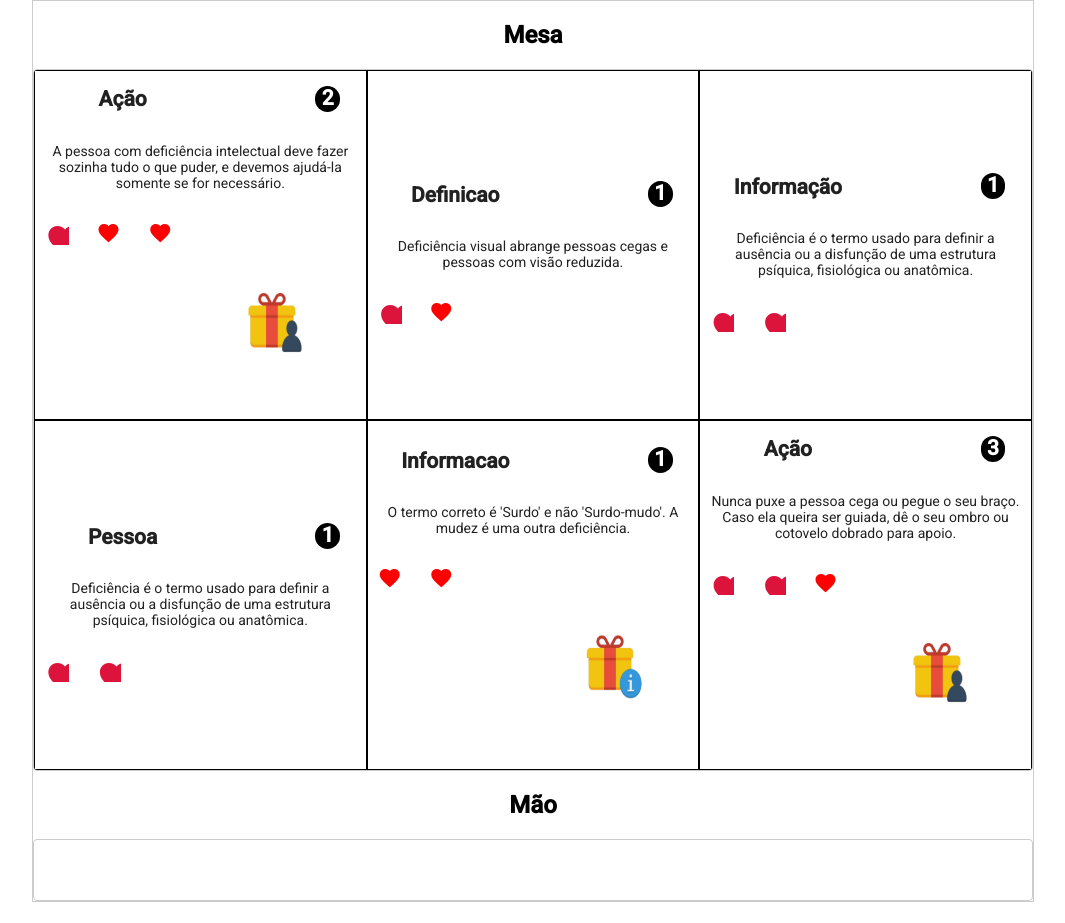
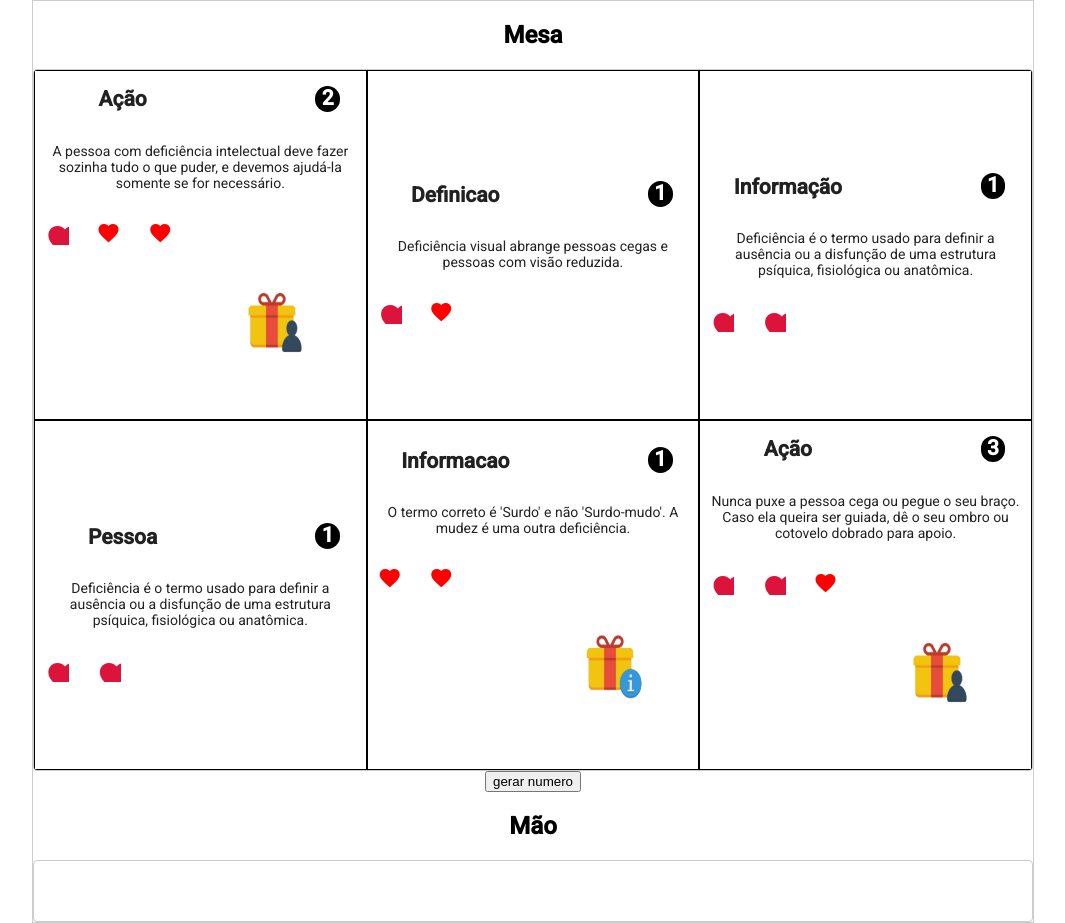
Before and after one commit to felipebonadio/TesteLila, an Angular app: page / in a window 1280 px wide. Shown: the whole page, without its empty margins (107-1172 px from the left). Before the commit the page ends 902 px from the top, so only its background shows below. Built offline with nearby package versions, Linux system fonts and the light colour scheme.

Commit message:
Created dice button for random numbers

```diff
--- a/src/app/app.component.html
+++ b/src/app/app.component.html
@@ -25,6 +25,9 @@
       </div>
     </div>
 
+    <button (click)="diceNumber(1, 6)">gerar numero</button>
+    <h2 *ngIf="dice">{{dice}}</h2>
+
     <h2>Mão</h2>
     <div class="row">
       <div cdkDropList [cdkDropListData]="hand" class="cartas" (cdkDropListDropped)="drop($event)">
--- a/src/app/app.component.ts
+++ b/src/app/app.component.ts
@@ -16,7 +16,7 @@ import { cards } from '../providers/card';
 })
 export class AppComponent {
   public cards: Card[];
-
+  public dice : number = 0;
   public table: Card[];
   public hand: Card[] = [];
 
@@ -59,4 +59,9 @@ export class AppComponent {
       this.updateTable();
     }
   }
+
+  diceNumber(min: number, max: number) {
+    this.dice = Math.floor(Math.random() * (max - min + 1)) + min;
+    return this.dice;
+  }
 }
```
